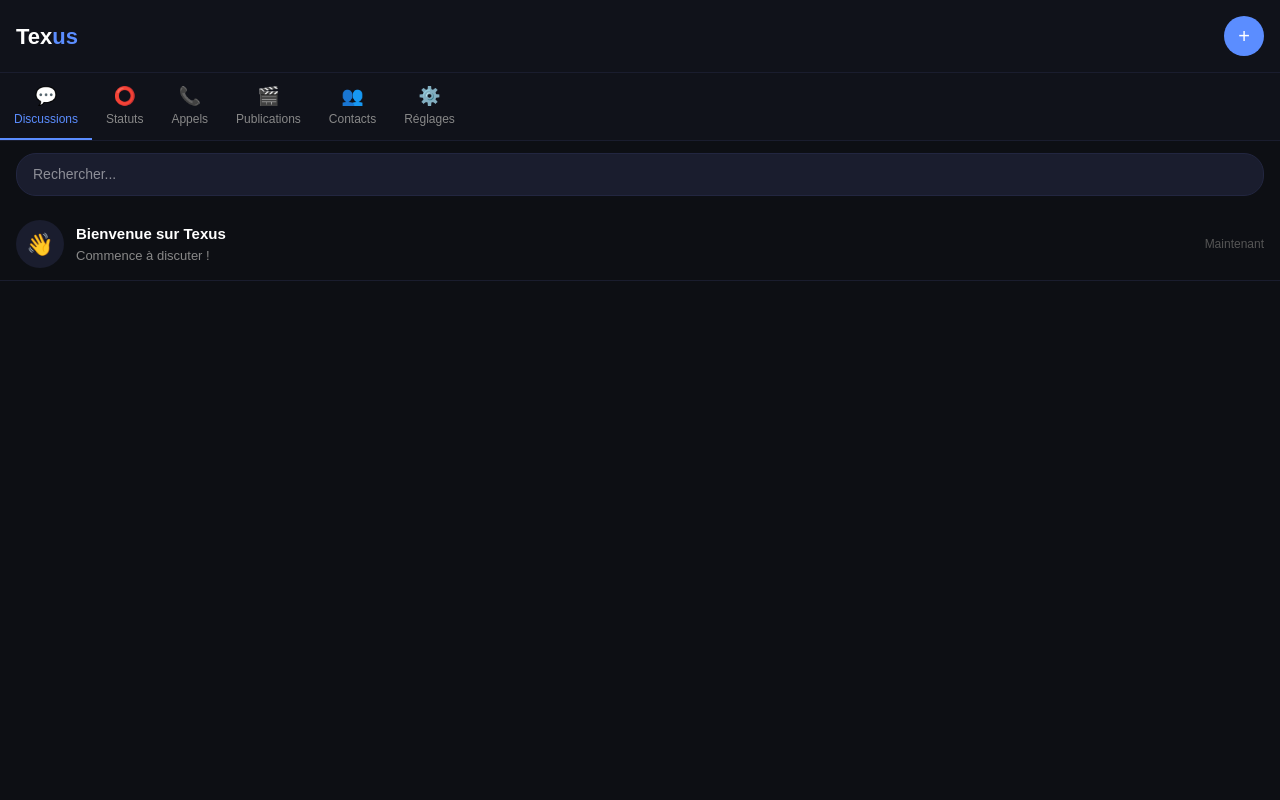
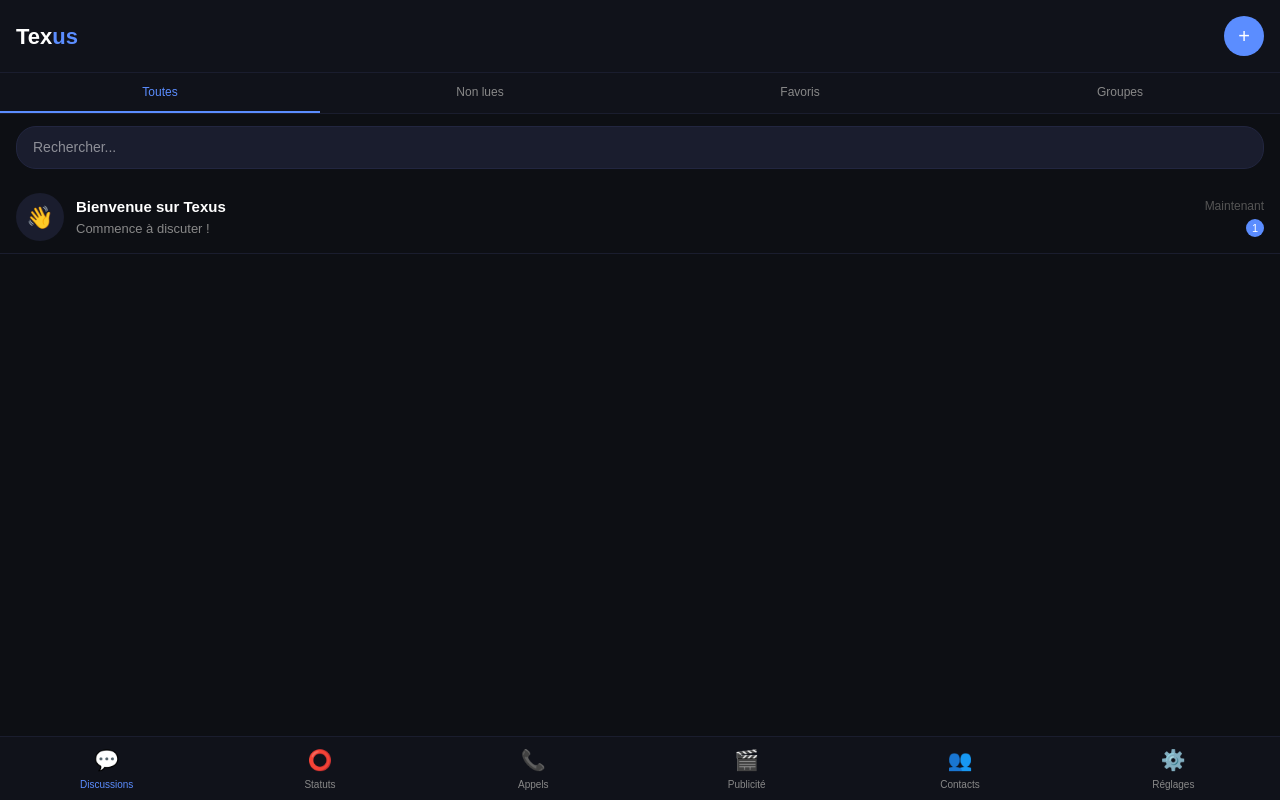
Before and after one commit to mathieulerichard208-dev/Texus, a Next.js app: page /discussions in a window 1280 px wide. Built offline with nearby package versions, Linux system fonts and the light colour scheme.

Commit message:
add bottom nav to discussions

```diff
--- a/app/discussions/page.tsx
+++ b/app/discussions/page.tsx
@@ -2,32 +2,32 @@
 import { useState } from 'react'
 import { useRouter } from 'next/navigation'
 
+const subTabs = ['Toutes', 'Non lues', 'Favoris', 'Groupes']
+
 const fakeChats = [
-  { name: 'Bienvenue sur Texus', lastMessage: 'Commence à discuter !', time: 'Maintenant', avatar: '👋' },
+  { id: 1, name: 'Bienvenue sur Texus', lastMessage: 'Commence à discuter !', time: 'Maintenant', avatar: '👋', unread: 1, favorite: false, group: false },
 ]
 
-const tabs = [
-  { id: 'discussions', icon: '💬', label: 'Discussions' },
-  { id: 'statuts', icon: '⭕', label: 'Statuts' },
-  { id: 'appels', icon: '📞', label: 'Appels' },
-  { id: 'publications', icon: '🎬', label: 'Publications' },
-  { id: 'contacts', icon: '👥', label: 'Contacts' },
-  { id: 'reglages', icon: '⚙️', label: 'Réglages' },
+const bottomNav = [
+  { id: 'discussions', icon: '💬', label: 'Discussions', path: '/discussions' },
+  { id: 'statuts', icon: '⭕', label: 'Statuts', path: '/statuts' },
+  { id: 'appels', icon: '📞', label: 'Appels', path: '/appels' },
+  { id: 'publicite', icon: '🎬', label: 'Publicité', path: '/publications' },
+  { id: 'contacts', icon: '👥', label: 'Contacts', path: '/contacts' },
+  { id: 'reglages', icon: '⚙️', label: 'Réglages', path: '/reglages' },
 ]
 
 export default function DiscussionsPage() {
   const router = useRouter()
   const [search, setSearch] = useState('')
-  const [tab, setTab] = useState('discussions')
+  const [subTab, setSubTab] = useState('Toutes')
 
-  function handleTab(id: string) {
-    if (id === 'reglages') { router.push('/reglages'); return }
-    if (id === 'publications') { router.push('/publications'); return }
-    if (id === 'statuts') { router.push('/statuts'); return }
-    if (id === 'appels') { router.push('/appels'); return }
-    if (id === 'contacts') { router.push('/contacts'); return }
-    setTab(id)
-  }
+  const filtered = fakeChats.filter(c => {
+    if (subTab === 'Non lues') return c.unread > 0
+    if (subTab === 'Favoris') return c.favorite
+    if (subTab === 'Groupes') return c.group
+    return true
+  }).filter(c => c.name.toLowerCase().includes(search.toLowerCase()))
 
   return (
     <main style={{height:'100vh',background:'#0d0f14',display:'flex',flexDirection:'column',fontFamily:'sans-serif',overflow:'hidden'}}>
@@ -40,16 +40,14 @@ export default function DiscussionsPage() {
         </button>
       </div>
 
-      <div style={{display:'flex',background:'#10121a',borderBottom:'1px solid #1a1d2e',overflowX:'auto',flexShrink:0}}>
-        {tabs.map(t => (
-          <button key={t.id} onClick={() => handleTab(t.id)} style={{flex:'0 0 auto',padding:'10px 14px',background:'none',border:'none',borderBottom: tab===t.id ? '2px solid #5b8dff' : '2px solid transparent',color: tab===t.id ? '#5b8dff' : '#888',fontSize:'12px',cursor:'pointer',whiteSpace:'nowrap'}}>
-            <div style={{fontSize:'18px'}}>{t.icon}</div>{t.label}
+      <div style={{display:'flex',background:'#10121a',borderBottom:'1px solid #1a1d2e',flexShrink:0}}>
+        {subTabs.map(t => (
+          <button key={t} onClick={() => setSubTab(t)} style={{flex:1,padding:'10px 4px',background:'none',border:'none',borderBottom: subTab===t ? '2px solid #5b8dff' : '2px solid transparent',color: subTab===t ? '#5b8dff' : '#888',fontSize:'12px',cursor:'pointer'}}>
+            {t}
           </button>
         ))}
       </div>
 
-      {tab === 'discussions' && (
-        <>
       <div style={{padding:'12px 16px',flexShrink:0}}>
         <input
           value={search}
@@ -58,9 +56,16 @@ export default function DiscussionsPage() {
           style={{width:'100%',background:'#1a1d2e',border:'1px solid #222640',borderRadius:'20px',padding:'10px 16px',color:'#fff',fontSize:'14px',boxSizing:'border-box'}}
         />
       </div>
+
       <div style={{flex:1,overflowY:'auto'}}>
-            {fakeChats.map((chat, i) => (
-              <div key={i} onClick={() => router.push('/chat')} style={{display:'flex',alignItems:'center',padding:'12px 16px',borderBottom:'1px solid #1a1d2e',cursor:'pointer'}}>
+        {filtered.length === 0 && (
+          <div style={{textAlign:'center',color:'#555',marginTop:'60px'}}>
+            <div style={{fontSize:'48px'}}>💬</div>
+            <p>Aucune discussion ici</p>
+          </div>
+        )}
+        {filtered.map(chat => (
+          <div key={chat.id} onClick={() => router.push('/chat')} style={{display:'flex',alignItems:'center',padding:'12px 16px',borderBottom:'1px solid #1a1d2e',cursor:'pointer'}}>
             <div style={{width:'48px',height:'48px',borderRadius:'50%',background:'#1a1d2e',display:'flex',alignItems:'center',justifyContent:'center',fontSize:'22px',marginRight:'12px'}}>
               {chat.avatar}
             </div>
@@ -68,18 +73,26 @@ export default function DiscussionsPage() {
               <div style={{color:'#fff',fontSize:'15px',fontWeight:600}}>{chat.name}</div>
               <div style={{color:'#888',fontSize:'13px'}}>{chat.lastMessage}</div>
             </div>
+            <div style={{display:'flex',flexDirection:'column',alignItems:'flex-end',gap:'4px'}}>
               <div style={{color:'#555',fontSize:'12px'}}>{chat.time}</div>
+              {chat.unread > 0 && (
+                <div style={{background:'#5b8dff',color:'#fff',borderRadius:'50%',width:'18px',height:'18px',display:'flex',alignItems:'center',justifyContent:'center',fontSize:'11px'}}>
+                  {chat.unread}
+                </div>
+              )}
+            </div>
           </div>
         ))}
       </div>
-        </>
-      )}
 
-      {tab !== 'discussions' && (
-        <div style={{flex:1,display:'flex',alignItems:'center',justifyContent:'center',color:'#555',fontSize:'14px'}}>
-          Bientôt disponible 🚧
+      <div style={{display:'flex',background:'#10121a',borderTop:'1px solid #1a1d2e',flexShrink:0}}>
+        {bottomNav.map(t => (
+          <button key={t.id} onClick={() => router.push(t.path)} style={{flex:1,padding:'8px 4px',background:'none',border:'none',color: t.id==='discussions' ? '#5b8dff' : '#888',fontSize:'10px',cursor:'pointer',display:'flex',flexDirection:'column',alignItems:'center',gap:'2px'}}>
+            <div style={{fontSize:'20px'}}>{t.icon}</div>
+            <div>{t.label}</div>
+          </button>
+        ))}
       </div>
-      )}
     </main>
   )
 }
```
Lines whose indentation alone changed are shown as unchanged.
